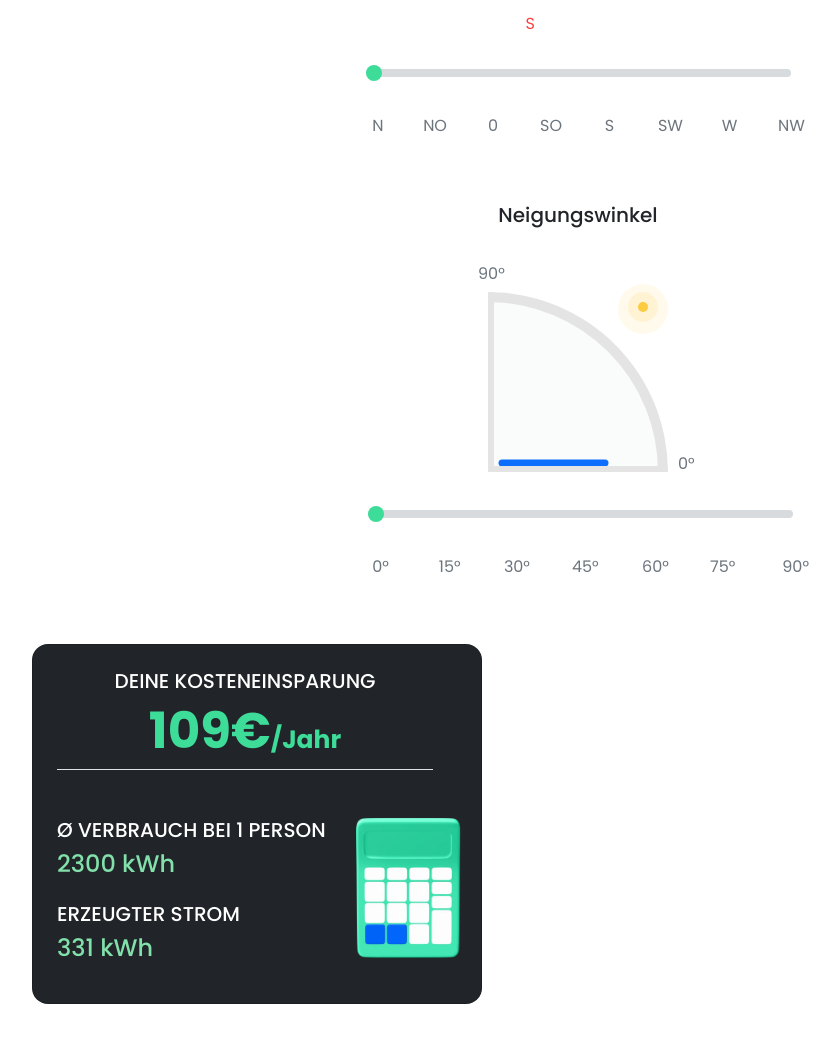
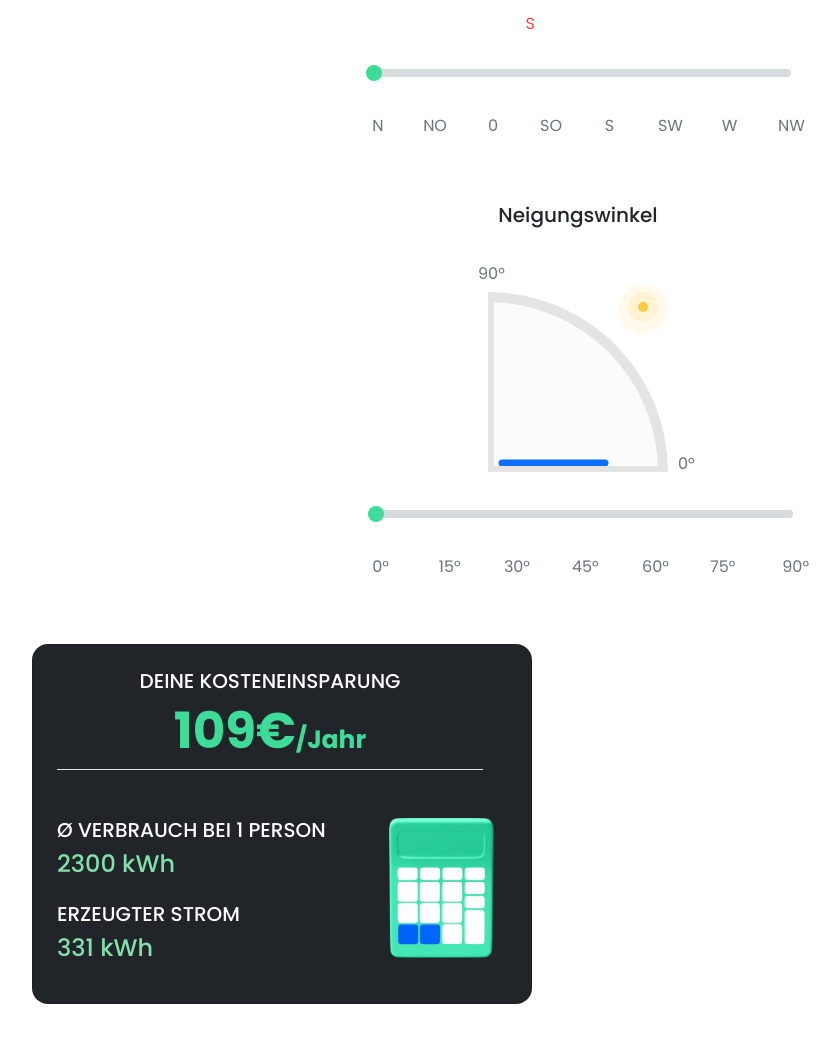
Before and after one commit to dang1707vu/ertragsrechner, a website: page index.html in a window 1280 px wide. Shown: the part 854-1906 px from the top of the page, without its empty margins (62-902 px from the left). Drawn offline with nearby package versions, Linux system fonts and the light colour scheme.

Commit message:
responsivity sm

```diff
--- a/main.scss
+++ b/main.scss
@@ -520,6 +520,8 @@ ul .btn {
   }
 
 
-  // @media screen and () {
-
-  // }
+  @media screen and (min-width: 576px) {
+    .cardKosten {
+      width: 500px;
+    }
+  }
```
Also changed, not shown: style.css, 1 other file.
